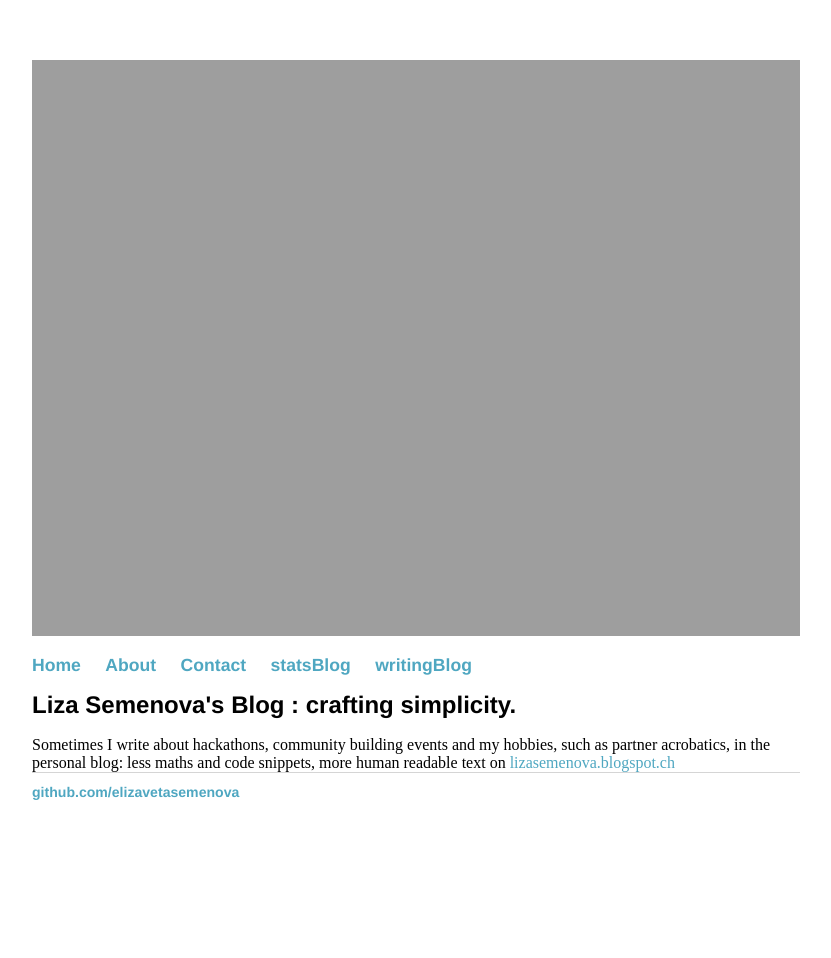
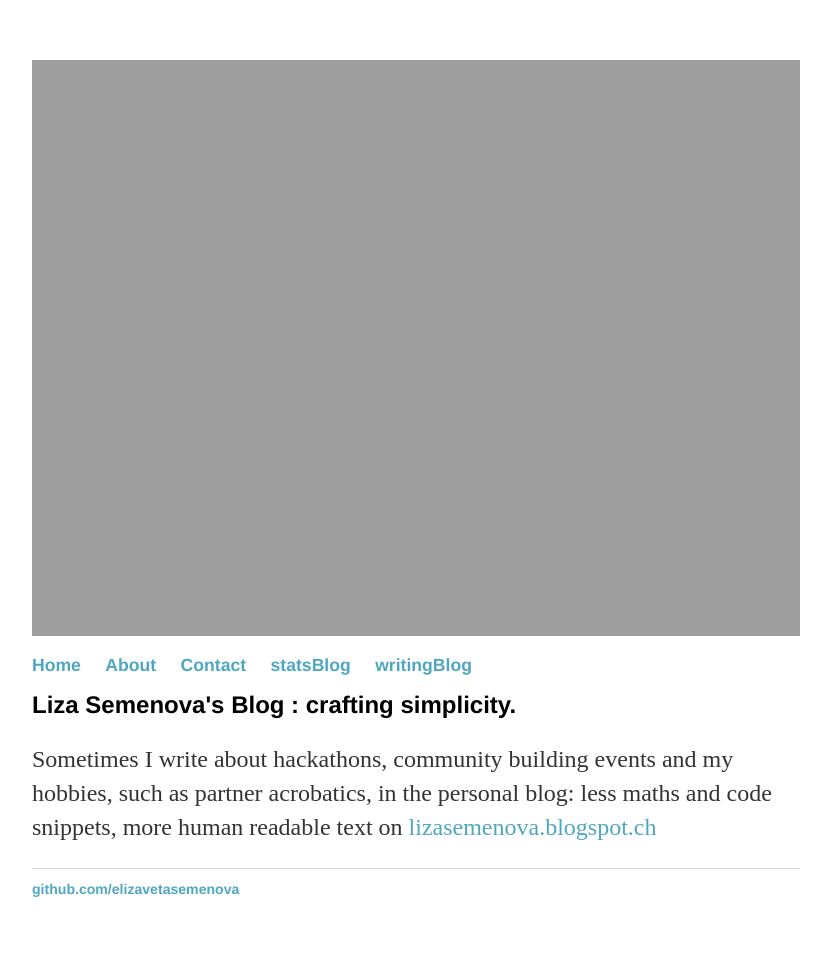
Before and after one commit to elizavetasemenova/elizavetasemenova.github.io, a Jekyll site: the page built from writingblog/index.html, in a window 1280 px wide. Shown: the whole page, without its empty margins (224-1055 px from the left). Built offline with Jekyll 4.4.1, drawn with Linux system fonts in a browser that asks for light colours; before the commit the page ends 900 px from its top, so only the background shows below that.

Commit message:
Update index.html

```diff
--- a/writingblog/index.html
+++ b/writingblog/index.html
@@ -3,8 +3,11 @@ layout: default
 title: Liza Semenova's Blog &#58; crafting simplicity.
 ---
 <h1>{{ page.title }}</h1>
-Sometimes I write about hackathons, community building events and my hobbies, such as partner acrobatics, in the personal blog:
-less maths and code snippets, more human readable text on <a href="http://lizasemenova.blogspot.ch/"></h4>lizasemenova.blogspot.ch</h4>
-
+<div>
+  <p>
+      Sometimes I write about hackathons, community building events and my hobbies, such as partner acrobatics, in the personal blog:
+      less maths and code snippets, more human readable text on <a href="http://lizasemenova.blogspot.ch/"></h4>lizasemenova.blogspot.ch</h4>
+ </p>
+</div>
 <!--<object type="text/html" data="http://lizasemenova.blogspot.ch/">
 </object> -->
```
